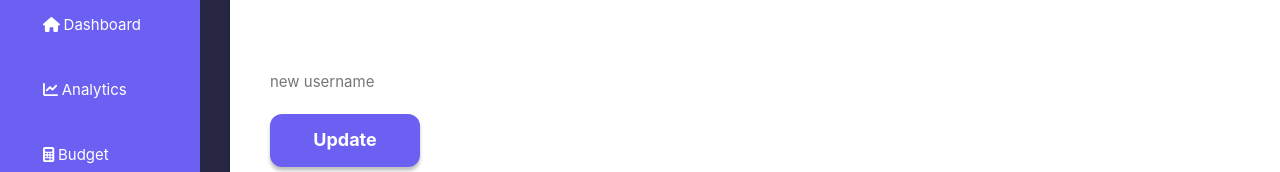
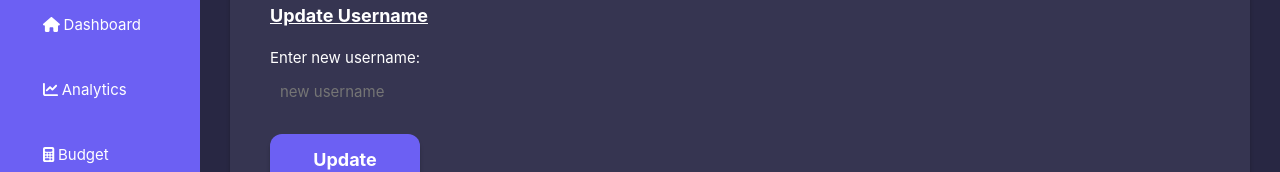
Before and after one commit to BT3103AppDev1/l1-final-project-group-21, a Vue app in the folder project-budgety/: page /profile in a window 1280 px wide. Shown: the part 147-319 px from the top of the page. Built offline with nearby package versions, Linux system fonts and the light colour scheme.

Commit message:
Changed sidebar to be viewable only for pages excluding login and registration. Adjusted login section design after removing sidebar. Added buttons in the sidebar image to go to Login, BudgetyCover img to go to dashboard to facilitate coding.

```diff
--- a/project-budgety/src/components/account/BudgetyCover.vue
+++ b/project-budgety/src/components/account/BudgetyCover.vue
@@ -1,10 +1,20 @@
 <template>
-	<div id="grad">
+	<button type="dashboard" id="grad" v-on:click="goToDash()">
 		<img src="../../assets/budgety_logo.png" alt="" />
-	</div>
+	</button>
 </template>
 
-<script></script>
+<script>
+export default {
+	name: "BudgetyCover",
+
+	methods: {
+		goToDash() {
+			this.$router.push({ name: "Dashboard" });
+		}
+	}
+}
+</script>
 
 <style scoped>
 #grad {
--- a/project-budgety/src/components/account/Login.vue
+++ b/project-budgety/src/components/account/Login.vue
@@ -105,7 +105,7 @@ body {
 
 .container {
 	display: flex;
-	justify-content: center;
+	justify-content: left;
 	align-items: center;
 	height: 100vh;
 	width: 100vw;
--- a/project-budgety/src/components/sidebar/Sidebar.vue
+++ b/project-budgety/src/components/sidebar/Sidebar.vue
@@ -1,8 +1,8 @@
 <template>
   <div class="sidebar">
-    <div class="img">
+    <button type="home" class="img" v-on:click="goToLogin()">
       <img src="../../assets/Budgety Logo.png" alt="Budgety Logo">
-    </div>
+    </button>
   <div class="sidebar-contents">
       <!-- <SidebarLink to="/"><fa icon="home" /> Login</SidebarLink> -->
       <SidebarLink to="/dashboard"><fa icon="home" /> Dashboard</SidebarLink>
@@ -20,7 +20,11 @@ import SidebarLink from './SidebarLink.vue'
 export default {
   components: { SidebarLink },
 
-
+  methods: {
+    goToLogin() {
+      this.$router.push({ name: "Login" });
+    }
+  }
 }
 </script>
 
--- a/project-budgety/src/components/sidebar/SidebarLink.vue
+++ b/project-budgety/src/components/sidebar/SidebarLink.vue
@@ -1,3 +1,12 @@
+<template>
+  <router-link :to="to" class="link" :class="{ active: isActive }">
+    <i class="icon" :class="icon" />
+      <span>
+        <slot />
+      </span>
+  </router-link>
+</template>
+
 <script>
 import { computed } from 'vue'
 import { useRoute } from 'vue-router'
@@ -14,15 +23,6 @@ export default {
   }
 }
 </script>
-
-<template>
-  <router-link :to="to" class="link" :class="{ active: isActive }">
-    <i class="icon" :class="icon" />
-      <span>
-        <slot />
-      </span>
-  </router-link>
-</template>
 
 <style scoped>
 .link {
--- a/project-budgety/src/views/AnalyticsPage.vue
+++ b/project-budgety/src/views/AnalyticsPage.vue
@@ -66,11 +66,13 @@
     </div>
 
 </body>
+<Sidebar/>
 </template>
 
 <script>
-import LineChart from '../components/LineChart.vue'
-import ExpensesHistory from '../components/ExpensesHistory.vue'
+import LineChart from '../components/LineChart.vue';
+import ExpensesHistory from '../components/ExpensesHistory.vue';
+import Sidebar from '@/components/sidebar/Sidebar.vue';
 
 export default {
       name:'Analytics',
@@ -78,6 +80,7 @@ export default {
       components: {
         LineChart,
         ExpensesHistory,
+        Sidebar,
       },
       mounted() {
         console.log("Component Mounted")
--- a/project-budgety/src/views/BudgetPage.vue
+++ b/project-budgety/src/views/BudgetPage.vue
@@ -1,11 +1,19 @@
 <!-- Add Budget Code here -->
 <template>
 	<h1>This is the Budget Page</h1>
+	<Sidebar/>
 </template>
 
 <script>
+import Sidebar from '@/components/sidebar/Sidebar.vue';
+
 export default {
 	name: "Budget",
+
+	components: {
+		Sidebar,
+	}
+
 };
 </script>
 
--- a/project-budgety/src/views/DashboardPage.vue
+++ b/project-budgety/src/views/DashboardPage.vue
@@ -1,11 +1,18 @@
 <!-- Add Dashboard code here -->
 <template>
 	<h1>This is the Dashboard</h1>
+	<Sidebar/>
 </template>
 
 <script>
+import Sidebar from '@/components/sidebar/Sidebar.vue';
+
 export default {
 	name: "Dashboard",
+
+	components: {
+		Sidebar
+	}
 };
 </script>
 
--- a/project-budgety/src/views/LoginPage.vue
+++ b/project-budgety/src/views/LoginPage.vue
@@ -15,6 +15,7 @@ export default {
 		LoginVue,
 		BudgetyCoverVue,
 	},
+
 };
 </script>
 
--- a/project-budgety/src/views/ProfilePage.vue
+++ b/project-budgety/src/views/ProfilePage.vue
@@ -38,6 +38,8 @@
 			</div>
 		</div>
 	</body>
+	<!-- <router-view/> -->
+	<Sidebar/>
 </template>
 
 <script>
@@ -45,11 +47,16 @@ import { getAuth, updateProfile } from "firebase/auth";
 import { useRoute } from 'vue-router';
 import { onBeforeUnmount } from 'vue';
 import { getFirestore } from "firebase/firestore";
+import Sidebar from '@/components/sidebar/Sidebar.vue';
 
 // const db = getFirestore(firebaseApp);
 
 export default {
 	name: "Profile",
+
+	components: {
+		Sidebar,
+	},
 
 
 	// data() {
@@ -112,7 +119,7 @@ export default {
 };
 </script>
 
-<style>
+<style scoped>
 body {
 	/* remove the centering from main.css */
 	place-items: unset !important;
@@ -161,18 +168,19 @@ body {
 
 .container {
 	/* encapsulate into a box */
-	background: #ffffff;
+	background: var(--color-card);
   	box-shadow: 0px 3.68519px 3.68519px rgba(0, 0, 0, 0.25);
 	border-radius: 10px;
 	padding: 0px 10px 10px 10px;
 	height: 100vh;	/* keeps the container at 100 viewport height */
+	margin-right: 30px;
 }
 
 #myform {
 	margin: 30px;
 }
 
-input {
+/* input {
 	margin: 0px 0px 20px 0px;
 	width:220px;
 	border: 2px solid;
@@ -183,6 +191,28 @@ input {
 input:hover {
 	outline: 1px 1px 1px 1px var(--sidebar-bg-color);
 	border-radius: 2px;
+} */
+
+input {
+	border-top-style: none;
+	border-right-style: none;
+	border-left-style: none;
+	border-bottom-style: 1px ridge;
+	border-bottom-color: #aba6a6;
+	width: 100%;
+	padding: 10px;
+	box-sizing: border-box;
+	margin-bottom: 20px;
+}
+
+input:hover {
+	border-top-style: solid;
+	border-right-style: solid;
+	border-left-style: solid;
+	border-color: #aba6a6;
+	box-shadow: 2px 2px #ee82ee;
+	border-radius: 2px;
+	border-width: 2px;
 }
 
 .font-18 {
```
Also changed, not shown: project-budgety/src/App.vue (+4 -4 lines).
